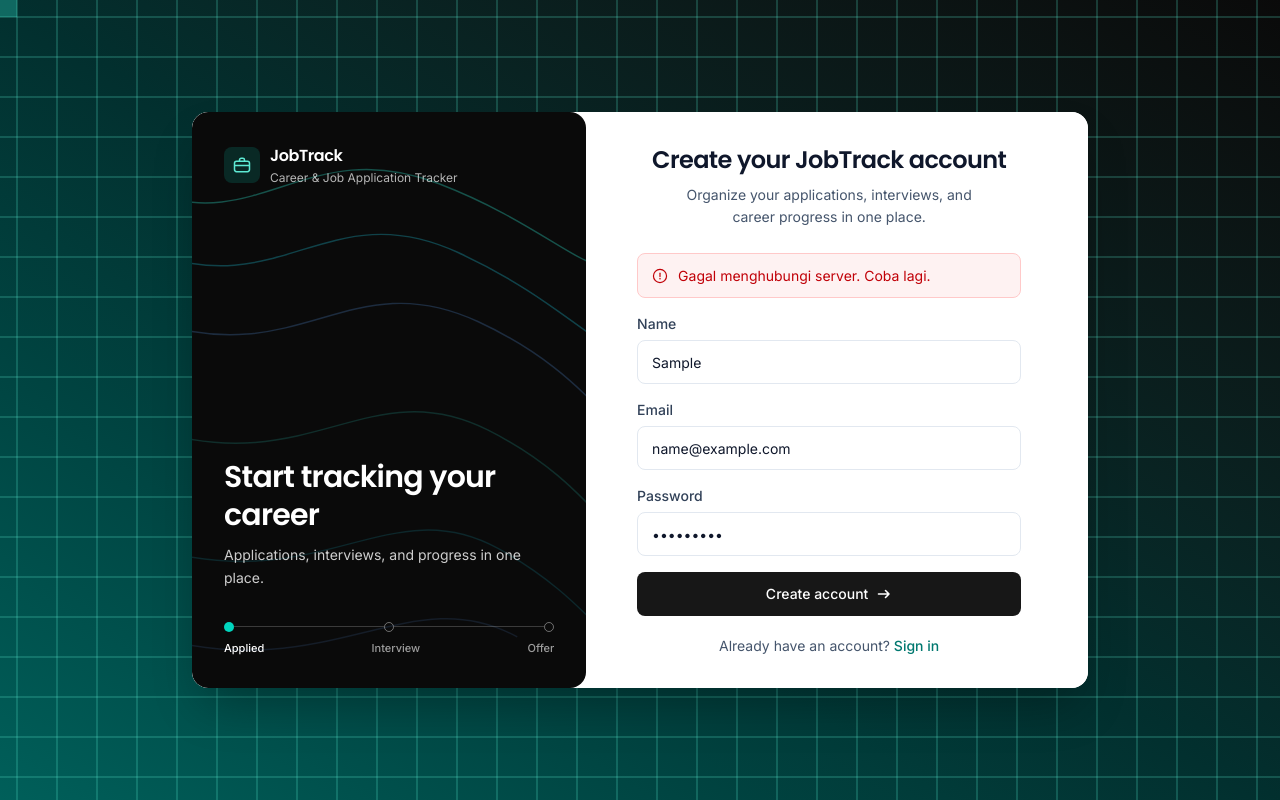
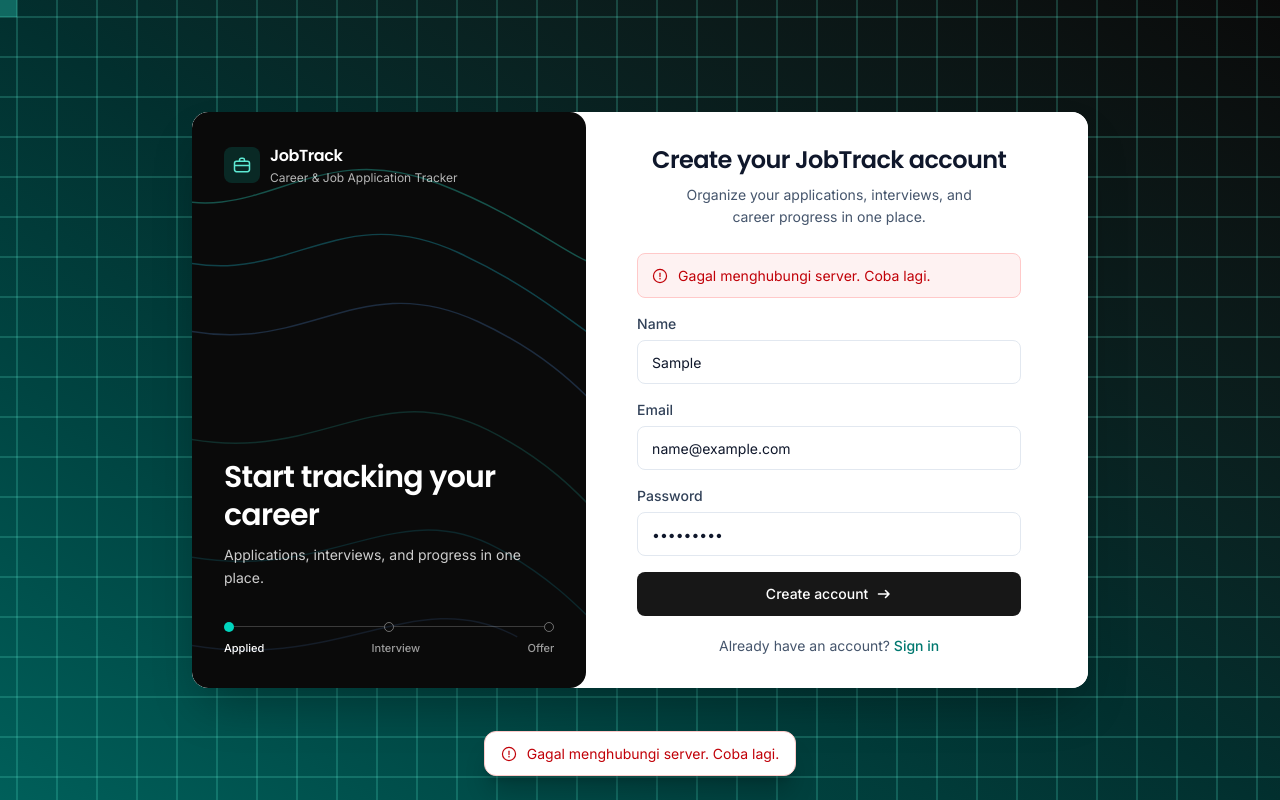
Before and after one commit to FaletehanAlF/auth-jwt-app, a Next.js app in the folder frontend/: page /register in a window 1280 px wide. Both pictures are taken after typing "Sample", "name@example.com", "Sample123" into the empty fields and a click on the button "Create account". Built offline with nearby package versions, Linux system fonts and the light colour scheme; no server answers.

Commit message:
update feature

```diff
--- a/frontend/src/app/globals.css
+++ b/frontend/src/app/globals.css
@@ -59,9 +59,25 @@
   animation: jobtrack-page-in 0.5s ease-out;
 }
 
+@keyframes toast-in {
+  from {
+    opacity: 0;
+    transform: translateY(8px);
+  }
+  to {
+    opacity: 1;
+    transform: translateY(0);
+  }
+}
+
+.animate-toast-in {
+  animation: toast-in 0.25s ease-out;
+}
+
 @media (prefers-reduced-motion: reduce) {
   .animate-jobtrack-splash,
-  .animate-jobtrack-page {
+  .animate-jobtrack-page,
+  .animate-toast-in {
     animation: none;
   }
 }
--- a/frontend/src/app/login/page.tsx
+++ b/frontend/src/app/login/page.tsx
@@ -1,9 +1,10 @@
 "use client";
 
-import { FormEvent, useState } from "react";
+import { FormEvent, useEffect, useState } from "react";
 import { useRouter } from "next/navigation";
 import Link from "next/link";
 import ShapeGrid from "../../components/ShapeGrid";
+import Toast, { ToastData, ToastKind } from "../../components/Toast";
 
 export default function LoginPage() {
   const router = useRouter();
@@ -15,6 +16,19 @@
     password?: string;
     general?: string;
   }>({});
+  const [toast, setToast] = useState<ToastData | null>(null);
+
+  const notify = (kind: ToastKind, message: string) => {
+    setToast({ id: Date.now(), kind, message });
+  };
+
+  useEffect(() => {
+    if (!toast) {
+      return;
+    }
+    const timer = setTimeout(() => setToast(null), 3500);
+    return () => clearTimeout(timer);
+  }, [toast]);
 
   const handleLogin = async (e: FormEvent) => {
     e.preventDefault();
@@ -28,6 +42,7 @@
     if (!password) clientErrors.password = "Password wajib diisi";
     if (Object.keys(clientErrors).length > 0) {
       setErrors(clientErrors);
+      notify("error", clientErrors.email ?? clientErrors.password ?? "Mohon lengkapi form terlebih dahulu.");
       return;
     }
 
@@ -47,7 +62,8 @@
 
       if (data.success === true) {
         localStorage.setItem("token", data.token);
-        router.push("/home");
+        notify("success", "Login berhasil! Mengalihkan ke Home…");
+        setTimeout(() => router.push("/home"), 800);
         return;
       }
 
@@ -75,9 +91,17 @@
       }
 
       setErrors(fieldErrors);
+      notify(
+        "error",
+        fieldErrors.general ??
+          fieldErrors.email ??
+          fieldErrors.password ??
+          "Login gagal. Periksa kembali data Anda.",
+      );
     } catch (error) {
       console.error("Gagal menghubungi server:", error);
       setErrors({ general: "Gagal menghubungi server. Coba lagi." });
+      notify("error", "Gagal menghubungi server. Coba lagi.");
     }
   };
 
@@ -363,6 +387,7 @@
           </div>
         </div>
       </div>
+      <Toast toast={toast} />
     </main>
   );
 }
--- a/frontend/src/app/register/page.tsx
+++ b/frontend/src/app/register/page.tsx
@@ -1,9 +1,10 @@
 "use client";
 
-import { FormEvent, useState } from "react";
+import { FormEvent, useEffect, useState } from "react";
 import { useRouter } from "next/navigation";
 import Link from "next/link";
 import ShapeGrid from "../../components/ShapeGrid";
+import Toast, { ToastData, ToastKind } from "../../components/Toast";
 
 export default function RegisterPage() {
   const router = useRouter();
@@ -17,6 +18,19 @@
     password?: string;
     general?: string;
   }>({});
+  const [toast, setToast] = useState<ToastData | null>(null);
+
+  const notify = (kind: ToastKind, message: string) => {
+    setToast({ id: Date.now(), kind, message });
+  };
+
+  useEffect(() => {
+    if (!toast) {
+      return;
+    }
+    const timer = setTimeout(() => setToast(null), 3500);
+    return () => clearTimeout(timer);
+  }, [toast]);
 
   const handleRegister = async (e: FormEvent) => {
     e.preventDefault();
@@ -35,6 +49,10 @@
     if (!password) clientErrors.password = "Password wajib diisi";
     if (Object.keys(clientErrors).length > 0) {
       setErrors(clientErrors);
+      notify(
+        "error",
+        clientErrors.name ?? clientErrors.email ?? clientErrors.password ?? "Mohon lengkapi form terlebih dahulu.",
+      );
       return;
     }
 
@@ -54,7 +72,8 @@
       const data = await response.json();
 
       if (data.success) {
-        router.push("/login");
+        notify("success", "Registrasi berhasil! Silakan masuk.");
+        setTimeout(() => router.push("/login"), 800);
         return;
       }
 
@@ -92,9 +111,18 @@
       }
 
       setErrors(fieldErrors);
+      notify(
+        "error",
+        fieldErrors.general ??
+          fieldErrors.name ??
+          fieldErrors.email ??
+          fieldErrors.password ??
+          "Registrasi gagal. Periksa kembali data Anda.",
+      );
     } catch (error) {
       console.error("Gagal menghubungi server:", error);
       setErrors({ general: "Gagal menghubungi server. Coba lagi." });
+      notify("error", "Gagal menghubungi server. Coba lagi.");
     }
   };
 
@@ -405,6 +433,7 @@
           </div>
         </div>
       </div>
+      <Toast toast={toast} />
     </main>
   );
 }
--- /dev/null
+++ b/frontend/src/components/Toast.tsx
@@ -0,0 +1,69 @@
+"use client";
+
+export type ToastKind = "success" | "error";
+
+export interface ToastData {
+  id: number;
+  kind: ToastKind;
+  message: string;
+}
+
+export default function Toast({ toast }: { toast: ToastData | null }) {
+  if (!toast) {
+    return null;
+  }
+
+  const isError = toast.kind === "error";
+
+  return (
+    <div
+      aria-live="polite"
+      className="pointer-events-none fixed inset-x-0 bottom-6 z-50 flex justify-center px-4"
+    >
+      <div
+        key={toast.id}
+        role={isError ? "alert" : "status"}
+        className={`animate-toast-in flex max-w-sm items-start gap-2.5 rounded-xl border px-4 py-3 text-sm leading-snug shadow-xl shadow-black/20 ${
+          isError
+            ? "border-red-200 bg-white text-red-700"
+            : "border-white/10 bg-neutral-900 text-white"
+        }`}
+      >
+        {isError ? (
+          <svg
+            viewBox="0 0 20 20"
+            fill="none"
+            aria-hidden="true"
+            className="mt-0.5 h-4 w-4 shrink-0"
+          >
+            <circle cx="10" cy="10" r="8.2" stroke="currentColor" strokeWidth="1.5" />
+            <path
+              d="M10 6.5v4.2"
+              stroke="currentColor"
+              strokeWidth="1.5"
+              strokeLinecap="round"
+            />
+            <circle cx="10" cy="13.4" r="1" fill="currentColor" />
+          </svg>
+        ) : (
+          <svg
+            viewBox="0 0 20 20"
+            fill="none"
+            aria-hidden="true"
+            className="mt-0.5 h-4 w-4 shrink-0 text-teal-300"
+          >
+            <circle cx="10" cy="10" r="8.2" stroke="currentColor" strokeWidth="1.5" />
+            <path
+              d="m7 10.2 2.2 2.2L13.2 8"
+              stroke="currentColor"
+              strokeWidth="1.5"
+              strokeLinecap="round"
+              strokeLinejoin="round"
+            />
+          </svg>
+        )}
+        <span>{toast.message}</span>
+      </div>
+    </div>
+  );
+}
```
